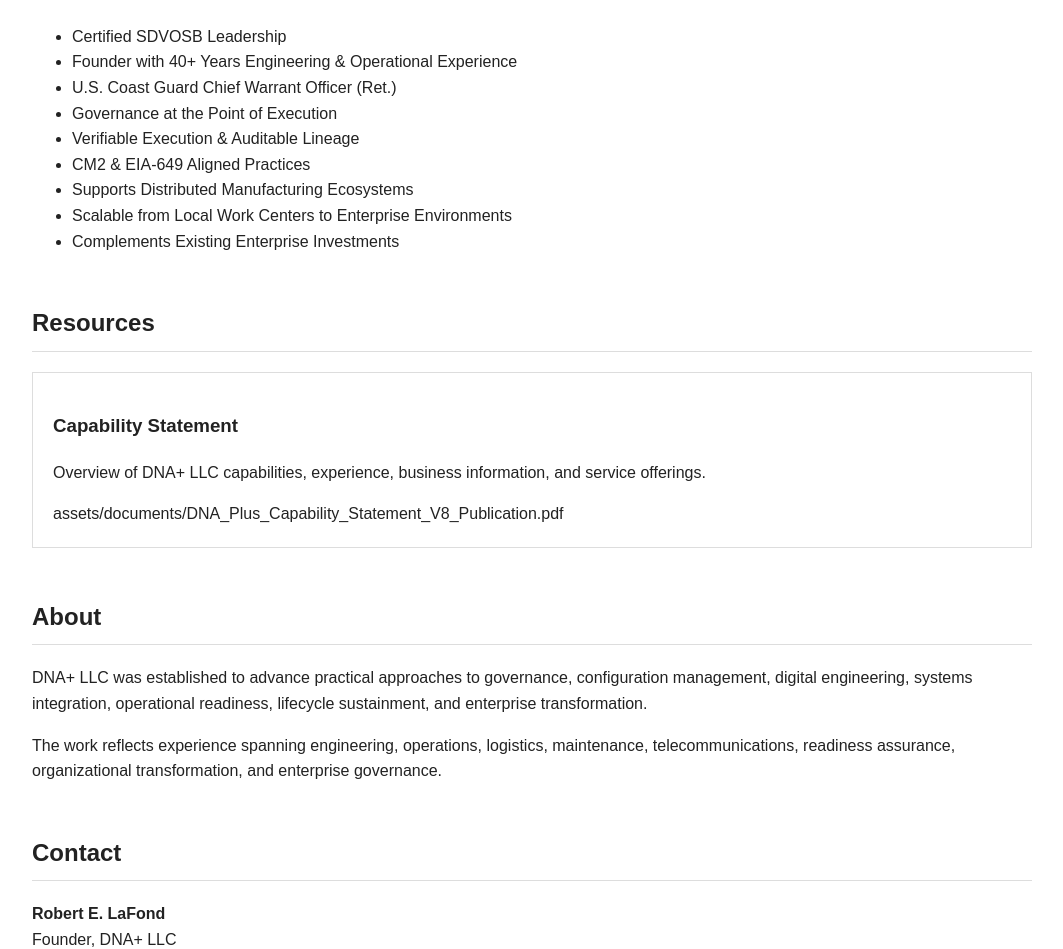
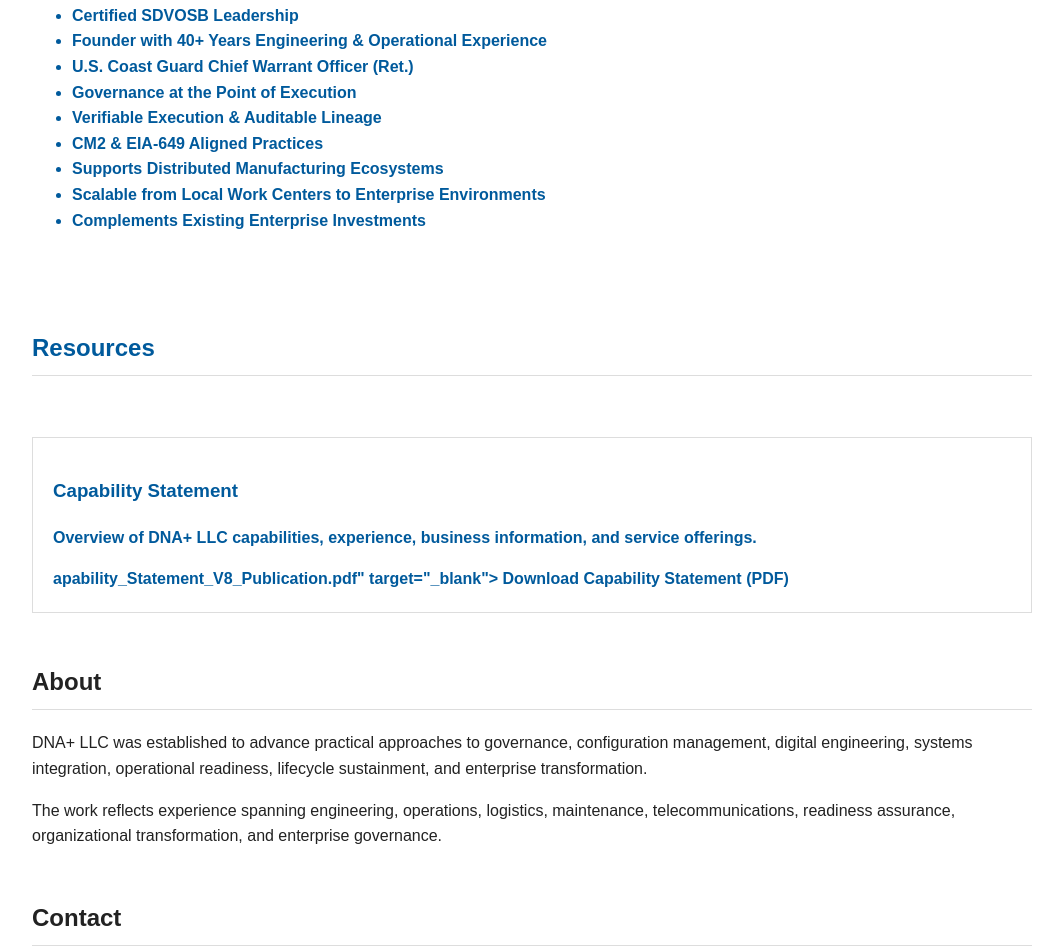
Before and after one commit to DNAplus2/temp, a website: page index.html in a window 1280 px wide. Shown: the part 926-1875 px from the top of the page, without its empty margins (108-1171 px from the left). Drawn offline with Linux system fonts and the light colour scheme.

Commit message:
Update index.html

```diff
--- a/index.html
+++ b/index.html
@@ -102,17 +102,11 @@
 </header>
 
 <nav>
-
-#overview
-
-#capabilitiesCapabilities</a>
-
-#resources
-
-#aboutAbout</a>
-
-#contact
-
+    #overviewOverview</a>
+    #capabilities
+    ">Resources</a>
+    #about
+    <a ntact
 </nav>
 
 <section id="overview">
@@ -190,7 +184,10 @@
 and service offerings.
 </p>
 
-assets/documents/DNA_Plus_Capability_Statement_V8_Publication.pdf
+apability_Statement_V8_Publication.pdf"
+   target="_blank">
+   Download Capability Statement (PDF)
+</a>
 
 </div>
 
```
